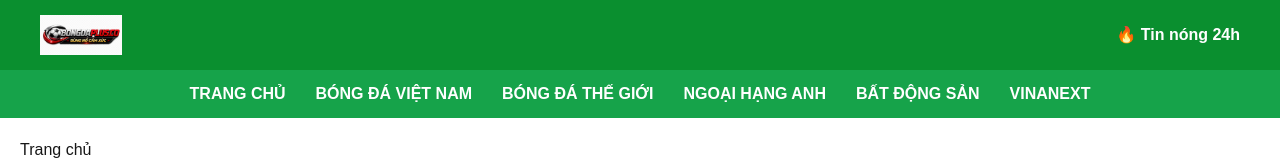
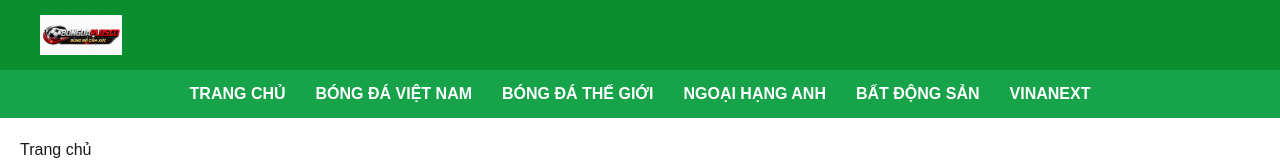
Before and after one commit to havanphi2020-glitch/BONGDAPLUS.COM.CO, a Next.js app: page / in a window 1280 px wide. Shown: the top 160 px of the page. Built offline with nearby package versions, Linux system fonts and the light colour scheme.

Commit message:
remove hot news text

```diff
--- a/app/components/Header.tsx
+++ b/app/components/Header.tsx
@@ -35,7 +35,6 @@ export default function Header() {
           </Link>
 
           {/* TEXT PHỤ */}
-          <div>🔥 Tin nóng 24h</div>
         </div>
       </div>
 
```
